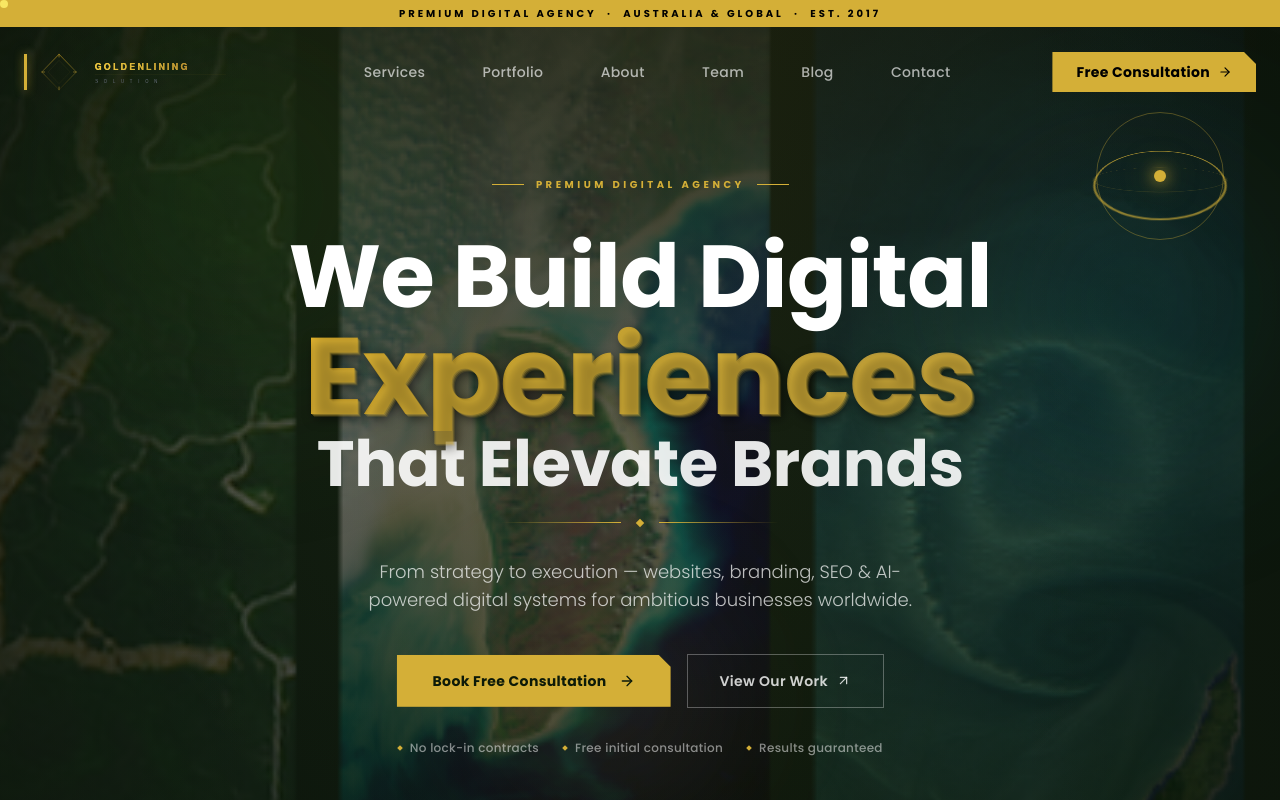
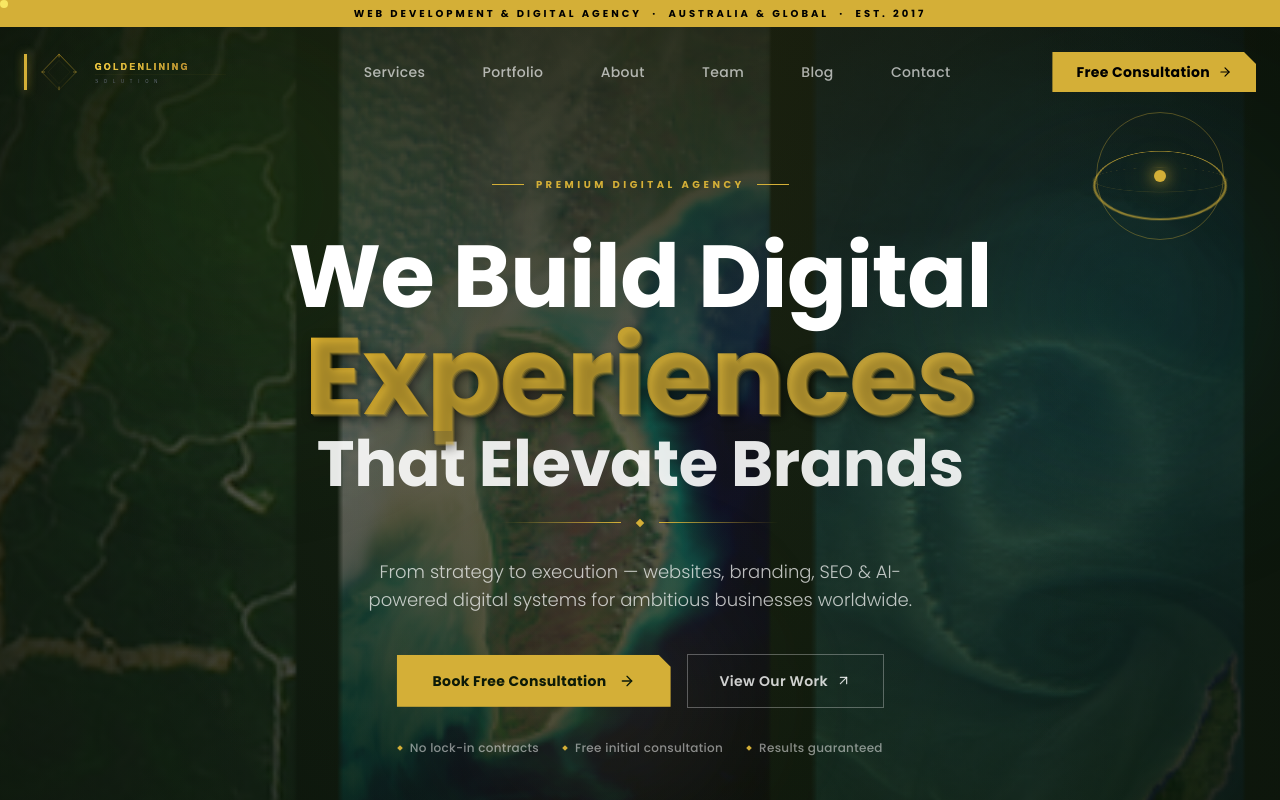
Before and after one commit to sagor-ops/goldenlining-solution, a Next.js app: page / in a window 1280 px wide. Shown: the top 800 px of the page. Built offline with nearby package versions, Linux system fonts and the light colour scheme.

Commit message:
Update Navigation component

```diff
--- a/components/Navigation.tsx
+++ b/components/Navigation.tsx
@@ -37,7 +37,7 @@ export default function Navigation() {
         className="fixed top-0 left-0 right-0 z-50 text-center py-1.5 text-[10px] tracking-[0.3em] uppercase font-bold"
         style={{ background: "#d4af37", color: "#000000" }}
       >
-        Premium Digital Agency&nbsp;&nbsp;·&nbsp;&nbsp;Australia &amp; Global&nbsp;&nbsp;·&nbsp;&nbsp;Est. 2017
+        Web Development &amp; Digital Agency&nbsp;&nbsp;·&nbsp;&nbsp;Australia &amp; Global&nbsp;&nbsp;·&nbsp;&nbsp;Est. 2017
       </div>
 
       {/* ── Main header (offset by strip) ── */}
```
